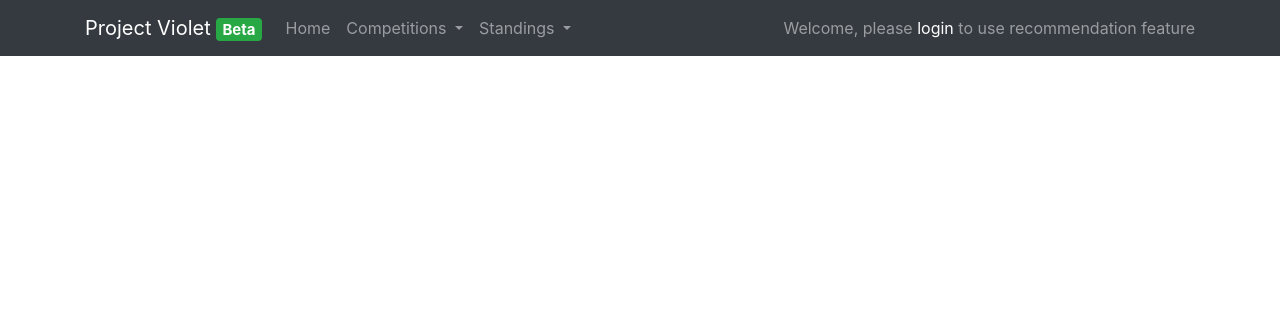
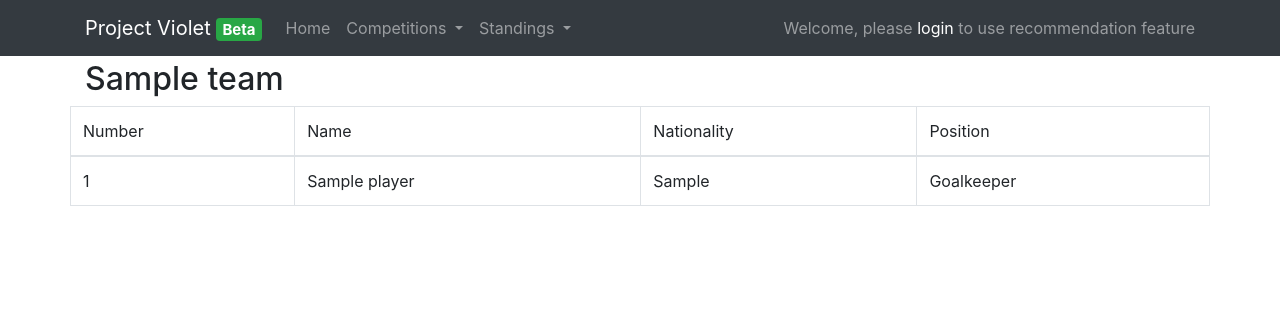
Before and after one commit to witoong623/Project-Violet, a Django app: page /standing/1/ in a window 1280 px wide. Shown: the top 316 px of the page. Run offline with Django 3.2, Linux system fonts and the light colour scheme; tables that the repository leaves empty hold one stand-in row (values such as "Sample post"); parts of the project's set-up code (start-up, migrations or seed data) failed here and were passed over; some libraries are stand-ins or nearby versions.

Commit message:
update team's standing page

```diff
--- a/website/templates/website/team-standing.html
+++ b/website/templates/website/team-standing.html
@@ -1,4 +1,42 @@
 {% extends "website/base.html" %}
 {% load static %}
 
-{% block title %}{{title}}{% endblock %}
+{% block title %}{{team.display_name}}{% endblock %}
+
+{% block content %}
+<h2>{{team.name}}</h2>
+<div class="row">
+    <table class="table table-bordered">
+        <thead>
+            <tr>
+                <td>Number</td>
+                <td>Name</td>
+                <td>Nationality</td>
+                <td>Position</td>
+            </tr>
+        </thead>
+        <tbody>
+            {% for player in players %}
+            <tr>
+                <td>
+                    {% if player.number is None %}
+                    #
+                    {% else %}
+                    {{player.number}}
+                    {% endif %}
+                </td>
+                <td>{{player.name}}</td>
+                <td>{{player.nationality}}</td>
+                <td>
+                    {% if player.position is None %}
+                    {{player.role}}
+                    {% else %}
+                    {{player.position}}
+                    {% endif %}
+                </td>
+            </tr>
+            {% endfor %}
+        </tbody>
+    </table>
+</div>
+{% endblock %}
--- a/website/views.py
+++ b/website/views.py
@@ -56,7 +56,8 @@ def team_standing(request, team_id):
     team = get_object_or_404(Team, id=team_id)
 
     context = {
-        'title': team.display_name
+        'team': team,
+        'players': team.players.order_by('number')
     }
 
     return render(request, 'website/team-standing.html', context=context)
```
